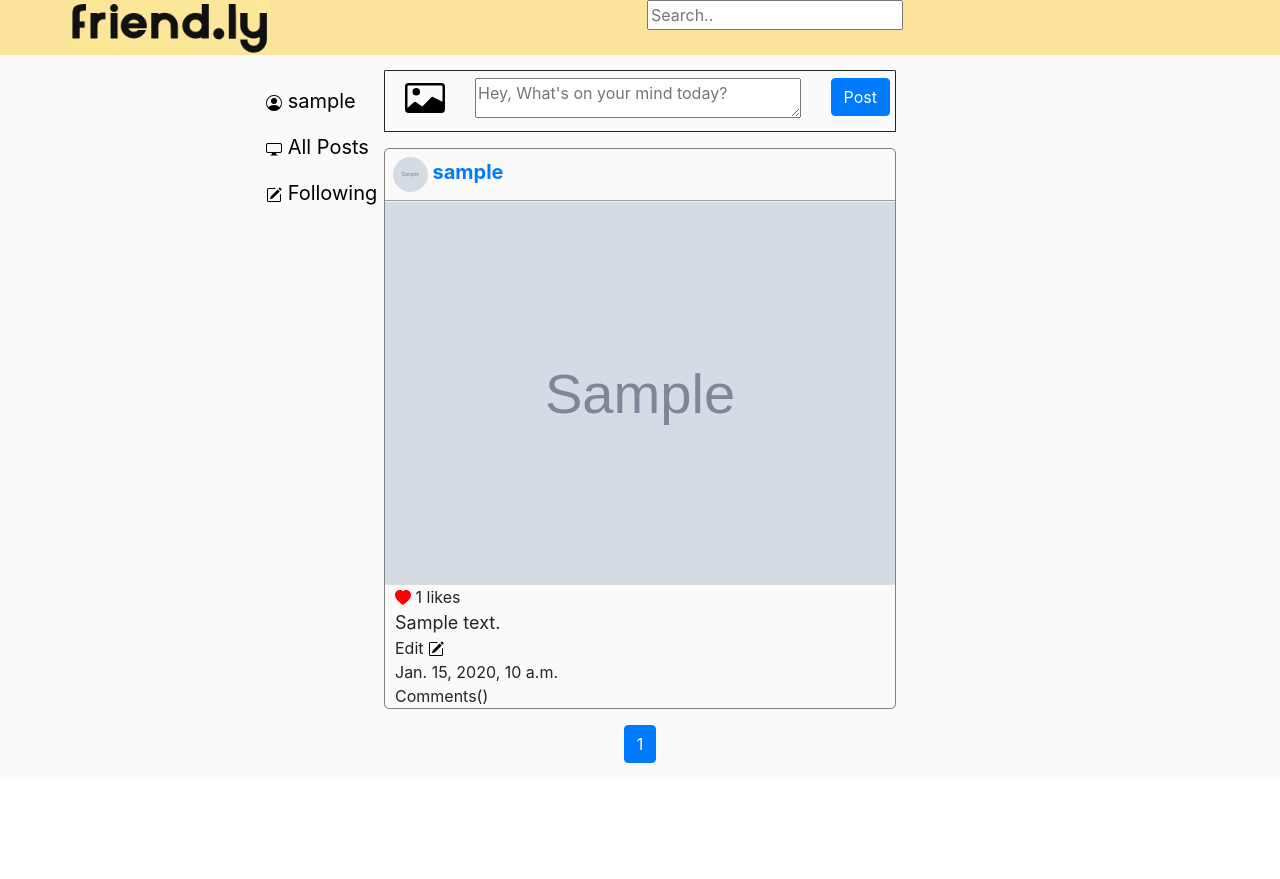
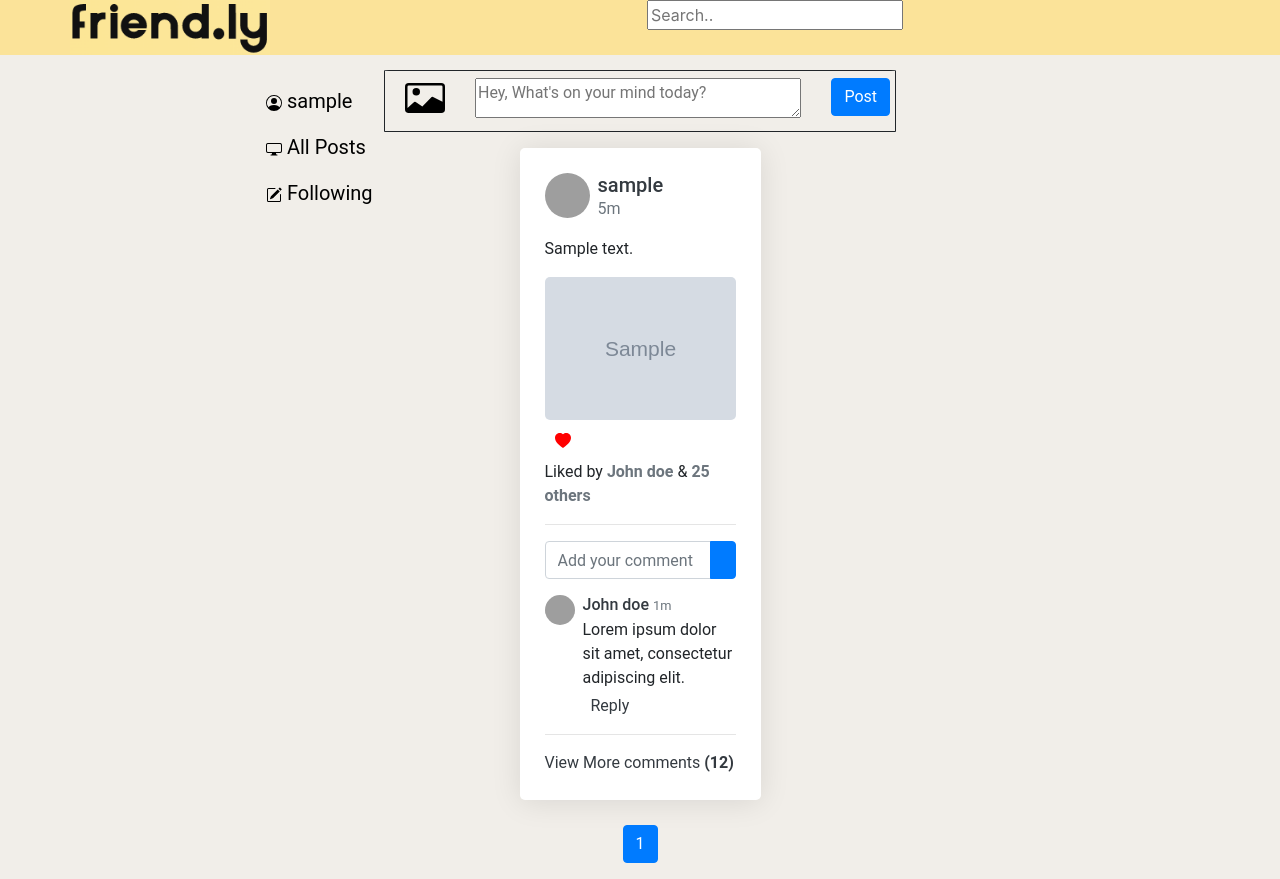
Before and after one commit to KevinKingslin/Network, a Django app: page / in a window 1280 px wide. Before the commit the page ends 763 px from the top, so only its background shows below. Run offline with Django 3.2, Linux system fonts and the light colour scheme; a user stored in the database is signed in; tables that the repository leaves empty hold one stand-in row (values such as "Sample post"); grey boxes marked "Sample" are stand-in pictures; some libraries are stand-ins or nearby versions; grey boxes are pictures that could not be loaded.

Commit message:
Changed post css

```diff
--- /dev/null
+++ b/network/static/network/post.css
@@ -0,0 +1,34 @@
+.main-content {
+	padding-top: 100px;
+	padding-bottom: 100px;
+}
+
+.post-block {
+	background: #fff;
+	padding: 25px;
+	margin-bottom: 25px;
+	border-radius: 5px;
+	overflow: hidden;
+	box-shadow: 0 2px 30px rgba(0, 0, 0, 0.1);
+	transition: all 0.2s;
+}
+.post-block img.author-img {
+	height: 45px;
+	width: 45px;
+	border-radius: 45px;
+}
+.post-block img.author-img.author-img--small {
+	height: 30px;
+	width: 30px;
+}
+.post-block__content img,
+.post-block__content video,
+.post-block__content audio {
+	max-width: 100%;
+	border-radius: 5px;
+}
+.post-block .comment-view-box__comment {
+	border-radius: 5px;
+	background: #f5f5f5;
+	padding: 15px;
+}
--- a/network/static/network/styles.css
+++ b/network/static/network/styles.css
@@ -1,15 +1,11 @@
 .body {
     margin: auto;
-    background-color: #fafafa;
+    background-color: #f1eee9;
+    font-family: "Roboto", sans-serif;
     width: 100%;
     padding-top: 70px;
     padding-left: 30px;
     padding-right: 30px;
-}
-
-#logo {
-    font-family: 'IBM Plex Sans', sans-serif;
-    font-size:xx-large;
 }
 
 .newPostFormContainer {
@@ -24,27 +20,10 @@
     padding: 5px;
 }
 
-.postContainer {
-    border: solid 1px;
-    border-color: grey;
-    width: 40vw;
-    margin-left: auto;
-    margin-right: auto;
-    margin-top:vh;
-    margin-bottom: 2vh;
-    border-radius: 1%;
-    display: flexbox;
-}
-
 .profilePicture {
     border-radius: 50%;
     width: 35px;
     height: 35px;
-}
-
-#postImageContainer {
-    width: 100%;
-    height: 100%;
 }
 
 .postImage{
--- a/network/templates/network/index.html
+++ b/network/templates/network/index.html
@@ -84,64 +84,90 @@
             <!--Post Template -->
         {% if postCount != 0 %}
         {% for post in posts %}
-                    <div data-name={{ post.id }} id="postContainer" class="postContainer">
-                        <div style="width: 100%; padding: 1vh; border-bottom:  groove 2px; ">
-                            <div style="display: inline;">
-                                {% if post.creator.profilePicture %}
-                                    <img src="{{ post.creator.profilePicture.url }}" class="img-responsive profilePicture"\>
-                                {% else %}
-                                    <img src='/media/profilePictures/default.jpg' class="img-responsive profilePicture"/>
-                                {% endif %}
+        <div class="row">
+            <div class="col-sm-6 offset-sm-3">
+                <div class="post-block">
+                    <div class="d-flex justify-content-between">
+                        <div class="d-flex mb-3">
+                            <div class="mr-2">
+                                <a href="#!" class="text-dark"><img src="img/user1.jpg" alt="User" class="author-img"></a>
                             </div>
-                            <div style="font-size: 20px; display: inline;"><b><a href="{% url 'profile' post.creator.id %}">{{ post.creator }}</a></b></div>
+                            <div>
+                                <h5 class="mb-0"><a href="{% url 'profile' post.creator.id %}" class="text-dark">{{ post.creator }}</a></h5>
+                                <p class="mb-0 text-muted">5m</p>
                             </div>
-
-                    {% if post.image %}
-                        <div id="postImageContainer">
-                            <img src="{{ post.image.url }}" class="img-responsive postImage" />
                         </div>
-                    {% endif %}
-
+                        <div class="post-block__user-options">
+                            <a href="#!" id="triggerId" data-toggle="dropdown" aria-haspopup="true"
+                                    aria-expanded="false">
+                                        <i class="fa fa-ellipsis-v" aria-hidden="true"></i>
+                            </a>
+                            <div class="dropdown-menu dropdown-menu-right" aria-labelledby="triggerId">
+                                <a class="dropdown-item text-dark" href="#!"><i class="fa fa-pencil mr-1"></i>Edit</a>
+                                <a class="dropdown-item text-danger" href="#!"><i class="fa fa-trash mr-1"></i>Delete</a>
+                            </div>
+                        </div>
+                    </div>
+                    <div class="post-block__content mb-2">
+                        <p>{{ post.description }}</p>
+                        <img src="{{ post.image.url }}" alt="Content img" />
+                    </div>
+                    <div class="mb-3">
+                        <div class="d-flex justify-content-between mb-2">
+                            <div class="d-flex">
                                 {% if post.id in likes %}
-                        <!-- Full Heart -->
                                     <button id={{ post.id }} onclick=toggleLike(this) class="likeButton" data-like="true">
                                         <img src="static/network/svg/heart-fill.svg">
                                     </button>
-                        <span id=likeCount-{{ post.id }}>{{ post.likes }}</span> likes
                                 {% else %}
-                        <!-- Hollow Heart -->
                                     <button id={{ post.id }} onClick="toggleLike(this)" class="likeButton" data-like="false">
                                         <img src="static/network/svg/heart.svg">
                                     </button>
-                        <span id=likeCount-{{ post.id }}>{{ post.likes }}</span> likes
                                 {% endif %}
-
-                        <div id="postDescription-{{post.id}}" class="postDescription">
-                            {{ post.description }}
+                                <!-- <a href="#!" class="text-danger mr-2"><span><i class="fa fa-heart"></i></span></a>
+                                <a href="#!" class="text-dark mr-2"><span>Comment</span></a> -->
                             </div>
-                    {% if request.user == post.creator %}
-                        <div id='editContainer-{{ post.id }}' onclick="openEdit('{{ post.id }}')" style="padding-left: 10px">
-                            <a id="editLabel">Edit
-                                <img src="static/network/svg/pencil-square.svg">
-                            </a>
-                            <form onsubmit="editPost(this, '{{ post.id }}')" id="editForm">
-                                <textarea id="editArea" style="display: none;">{{ post.description }}</textarea>
-                                <button id='editSave' style="display: none;" class="btn btn-primary" type="submit">Save and Close</button>
-                            </form>
+                            <!-- <a href="#!" class="text-dark"><span>Share</span></a> -->
                         </div>
-                    {% endif %}
-
-                        <div style="padding-left: 10px;">{{ post.timestamp }}</div>
-                        <div id="comment" style="padding-left: 10px;"><span>Comments()</span></div>
-                        {% for element in post.comments.all %}
-                            <span><b>{{ element.user }}</b></span>
-                            <span>{{ element.description }}</span>
-                        {% endfor %}
+                        <p class="mb-0">Liked by <a href="#!" class="text-muted font-weight-bold">John doe</a> & <a href="#!" class="text-muted font-weight-bold">25 others</a></p>
+                    </div>
+                    <hr>
+                    <div class="post-block__comments">
+                        <!-- Comment Input -->
+                        <div class="input-group mb-3">
+                            <input type="text" class="form-control" placeholder="Add your comment">
+                            <div class="input-group-append">
+                                <button class="btn btn-primary" type="button" id="button-addon2"><i class="fa fa-paper-plane"></i></button>
+                            </div>
+                        </div>
+                        <!-- Comment content -->
+                        <div class="comment-view-box mb-3">
+                            <div class="d-flex mb-2">
+                                <img src="img/user2.jpg" alt="User img" class="author-img author-img--small mr-2">
+                                <div>
+                                    <h6 class="mb-1"><a href="#!" class="text-dark">John doe</a> <small class="text-muted">1m</small></h6>
+                                    <p class="mb-1">Lorem ipsum dolor sit amet, consectetur adipiscing elit.</p>
+                                    <div class="d-flex">
+                                        <a href="#!" class="text-dark mr-2"><span><i class="fa fa-heart-o"></i></span></a>
+                                        <a href="#!" class="text-dark mr-2"><span>Reply</span></a>
+                                    </div>
+                                </div>
+                            </div>
+                        </div>
+                        <!-- More Comments -->
+                        <hr>
+                        <a href="#!" class="text-dark">View More comments <span class="font-weight-bold">(12)</span></a>
+                    </div>
+                </div>
+            </div>
         </div>
         {% endfor %}
         {% endif %}
+
         </div>
     </div>
+
+
     <div class="pagination justify-content-center">
         <nav aria-label="...">
             <ul class="pagination">
```
Lines whose indentation alone changed are shown as unchanged.
